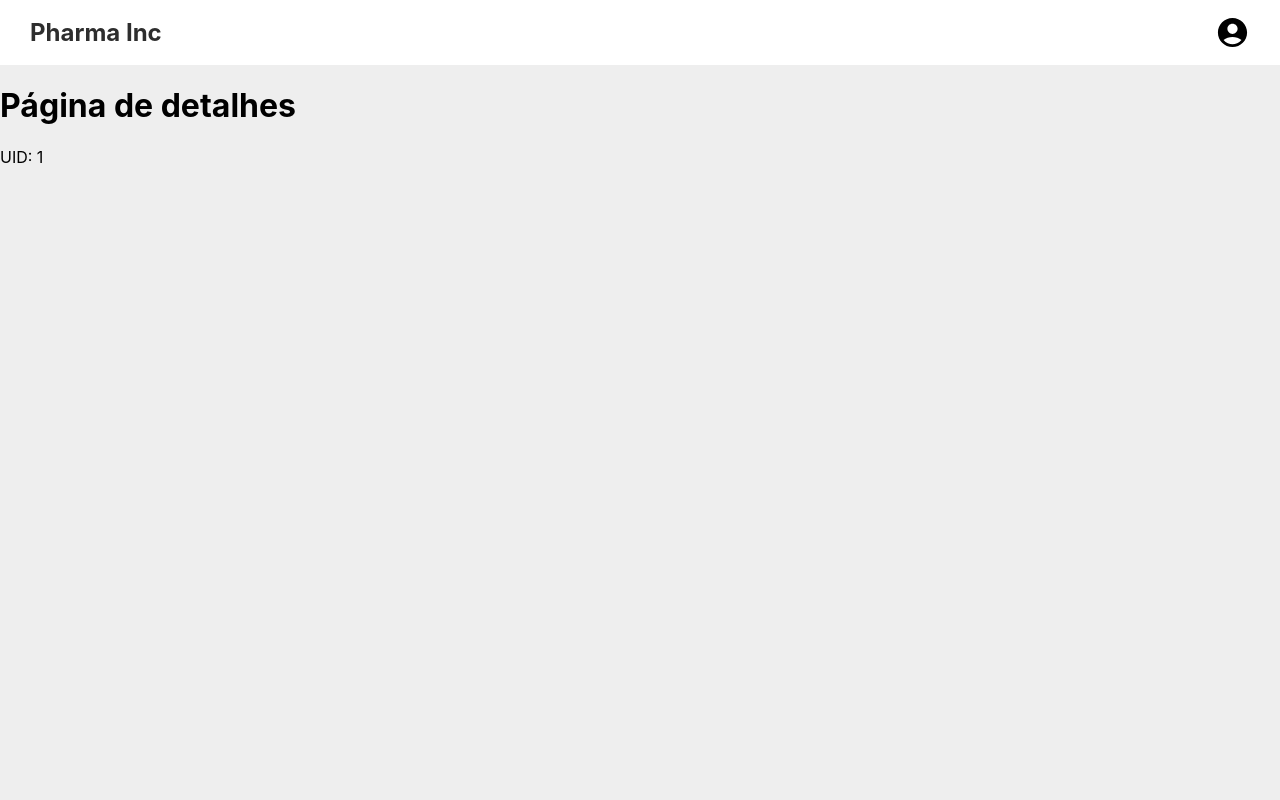
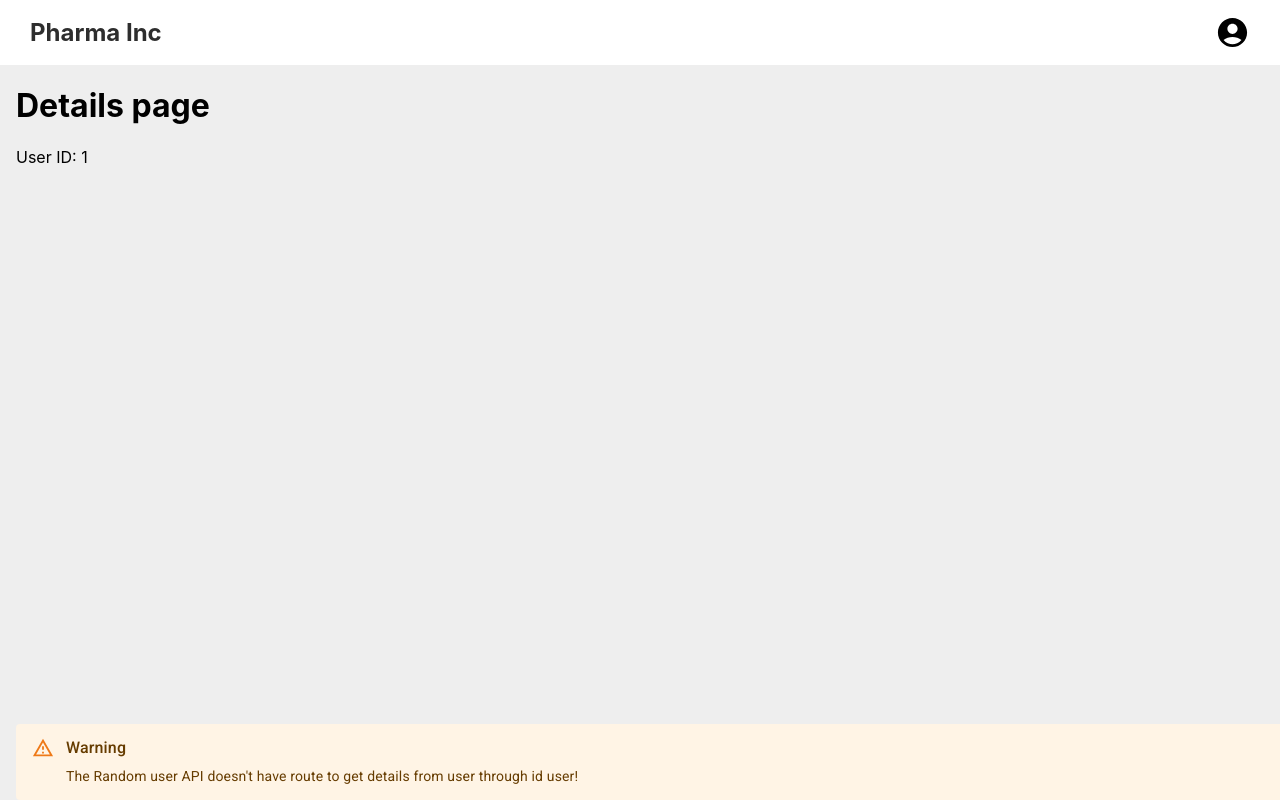
Before and after one commit to gabrielripardo/Pharma_Inc, a React (Create React App) app: page /details/1 in a window 1280 px wide. Built offline with nearby package versions, Linux system fonts and the light colour scheme.

Commit message:
added alert warning with message

```diff
--- a/src/pages/Details.tsx
+++ b/src/pages/Details.tsx
@@ -1,4 +1,8 @@
 import {useLocation, useParams} from 'react-router-dom'
+import Box from '@mui/material/Box';
+import Alert from '@mui/material/Alert';
+import AlertTitle from '@mui/material/AlertTitle';
+import Stack from '@mui/material/Stack';
 
 export default function Details(props: any){
     const {id} = useParams()
@@ -6,9 +10,17 @@ export default function Details(props: any){
 
 
     return(
-        <>
-            <h1>Página de detalhes</h1>
-            UID: {id}
-        </>
+        <Box m={2}>
+            <h1>Details page</h1>
+            User ID: {id}
+
+            <Stack sx={{ width: '100%' }} spacing={2} style={{position: 'fixed', bottom: '0'}}>
+                <Alert severity="warning">
+                    <AlertTitle>Warning</AlertTitle>
+                    The Random user API doesn't have route to get details from user through id user!
+                </Alert>
+            </Stack>
+
+        </Box>
     )
 }
```
